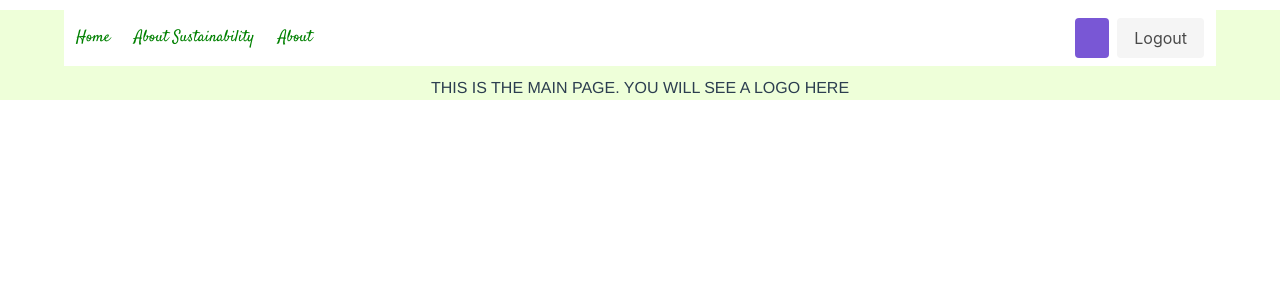
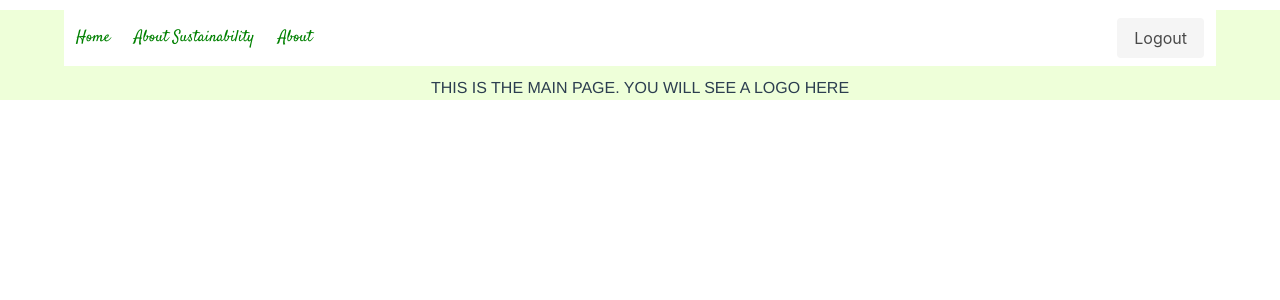
Before and after one commit to narissa-hajratalli/frontend-project-4, a Vue app: page /home in a window 1280 px wide. Shown: the top 300 px of the page. Built offline with nearby package versions, Linux system fonts and the light colour scheme.

Commit message:
URL keeps taking localhost'

```diff
--- a/src/App.vue
+++ b/src/App.vue
@@ -34,7 +34,6 @@ export default {
     return {
       loggedIn: false,
       token: "",
-      // URL: 'http://localhost:8000'
       URL: 'https://backend-project4.herokuapp.com'
     }
   },
--- a/src/components/Header.vue
+++ b/src/components/Header.vue
@@ -21,9 +21,9 @@
       <template slot="end">
         <b-navbar-item tag="div">
           <div class="buttons">
-            <a class="button is-primary">
-              <!-- <router-link to="/signup">Sign Up</router-link> -->
-            </a>
+            <!-- <a class="button is-primary">
+              <router-link to="/signup">Sign Up</router-link>
+            </a> -->
             <router-link :to="{ name: 'Login', query: { URL: this.URL }}" v-bind:URL="URL" v-if="!loggedIn"><button class="button is-light header-text">Login</button></router-link>
             <router-link :to="{ name: 'Main', query: { URL: this.URL }}" v-bind:URL="URL" v-if="loggedIn"><button class="button is-light" @click="logout">Logout</button></router-link>
           </div>
```
